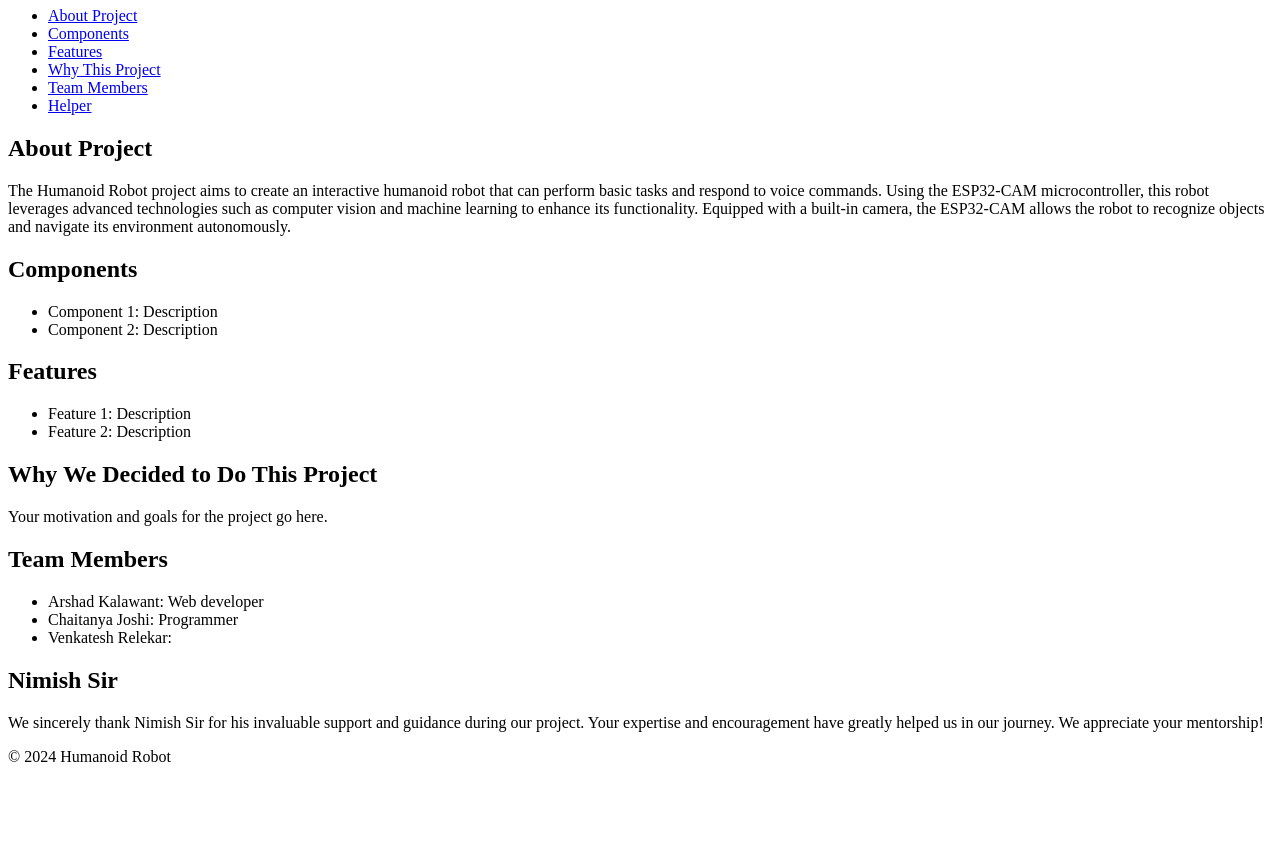
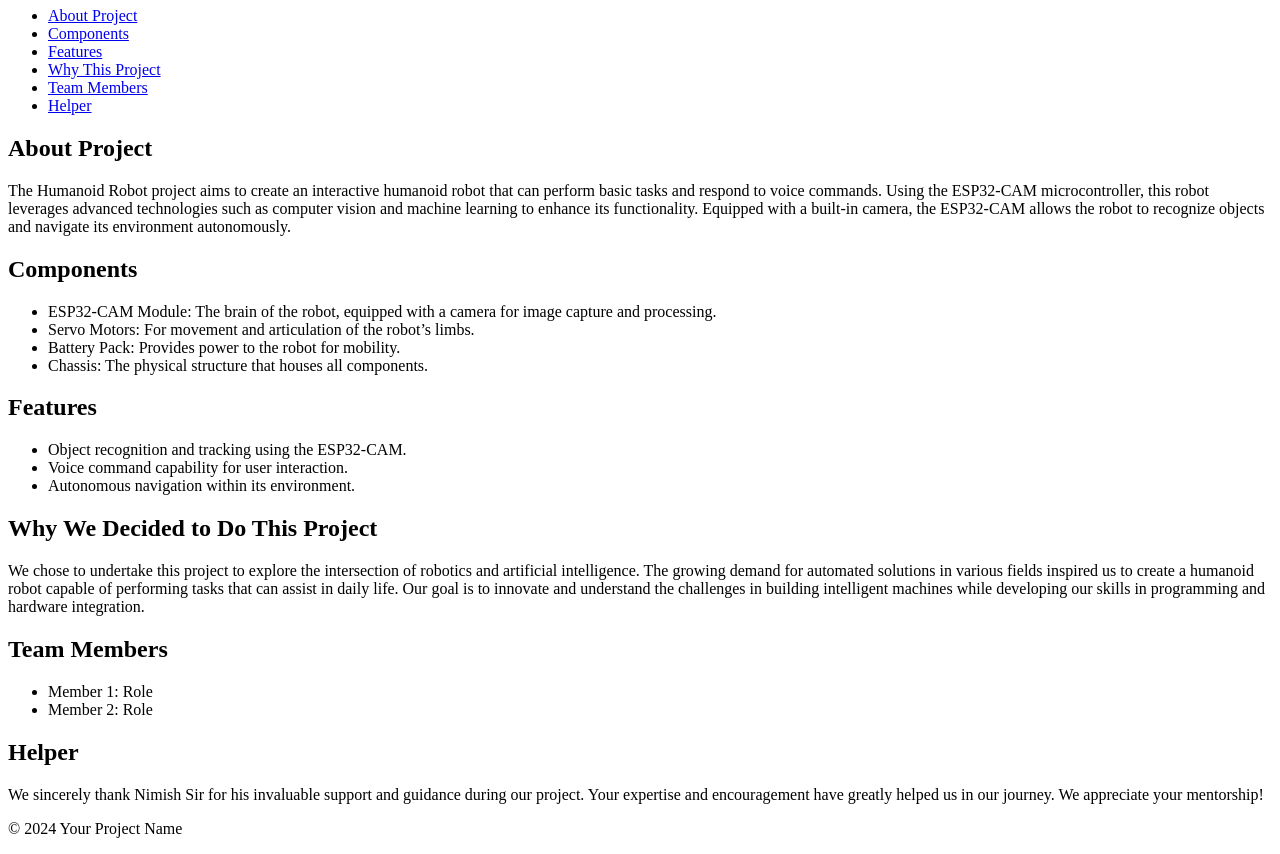
Before and after one commit to SCEuclid1015/Redox_, a plain HTML site: page index.html in a window 1280 px wide. Shown: the part 73-927 px from the top of the page. Before the commit the page ends 855 px from the top, so only its background shows below. Drawn offline with Linux system fonts and the light colour scheme.

Commit message:
Update index.html

```diff
--- a/index.html
+++ b/index.html
@@ -3,12 +3,12 @@
 <head>
     <meta charset="UTF-8">
     <meta name="viewport" content="width=device-width, initial-scale=1.0">
-    <link rel="stylesheet" href="styles.css">
-    <title>Your Project Title</title>
+    <link rel="stylesheet" href="styles.css"> <!-- Link to your CSS file -->
+    <title>Humanoid Robot Using ESP32-CAM</title> <!-- Project Title -->
 </head>
 <body>
     <header>
-        <h1 class="main-heading">Your Project Title</h1>
+        <h1 class="main-heading">Humanoid Robot Using ESP32-CAM</h1> <!-- Main heading -->
         <nav>
             <ul>
                 <li><a href="#about" class="button">About Project</a></li>
@@ -23,49 +23,53 @@
 
     <section id="about">
         <h2>About Project</h2>
-        <p>The Humanoid Robot project aims to create an interactive humanoid robot that can perform basic tasks and respond to voice commands. Using the ESP32-CAM microcontroller, this robot leverages advanced technologies such as computer vision and machine learning to enhance its functionality. Equipped with a built-in camera, the ESP32-CAM allows the robot to recognize objects and navigate its environment autonomously.</p>
+        <p>
+            The Humanoid Robot project aims to create an interactive humanoid robot that can perform basic tasks and respond to voice commands. Using the ESP32-CAM microcontroller, this robot leverages advanced technologies such as computer vision and machine learning to enhance its functionality. Equipped with a built-in camera, the ESP32-CAM allows the robot to recognize objects and navigate its environment autonomously.
+        </p>
     </section>
 
     <section id="components">
         <h2>Components</h2>
         <ul>
-            <li>Component 1: Description</li>
-            <li>Component 2: Description</li>
-            <!-- Add more components as needed -->
+            <li>ESP32-CAM Module: The brain of the robot, equipped with a camera for image capture and processing.</li>
+            <li>Servo Motors: For movement and articulation of the robot’s limbs.</li>
+            <li>Battery Pack: Provides power to the robot for mobility.</li>
+            <li>Chassis: The physical structure that houses all components.</li>
         </ul>
     </section>
 
     <section id="features">
         <h2>Features</h2>
         <ul>
-            <li>Feature 1: Description</li>
-            <li>Feature 2: Description</li>
-            <!-- Add more features as needed -->
+            <li>Object recognition and tracking using the ESP32-CAM.</li>
+            <li>Voice command capability for user interaction.</li>
+            <li>Autonomous navigation within its environment.</li>
         </ul>
     </section>
 
     <section id="why">
         <h2>Why We Decided to Do This Project</h2>
-        <p>Your motivation and goals for the project go here.</p>
+        <p>
+            We chose to undertake this project to explore the intersection of robotics and artificial intelligence. The growing demand for automated solutions in various fields inspired us to create a humanoid robot capable of performing tasks that can assist in daily life. Our goal is to innovate and understand the challenges in building intelligent machines while developing our skills in programming and hardware integration.
+        </p>
     </section>
 
     <section id="team">
         <h2>Team Members</h2>
         <ul>
-            <li>Arshad Kalawant: Web developer</li>
-            <li>Chaitanya Joshi: Programmer</li>
-            <li>Venkatesh Relekar: </li>
+            <li>Member 1: Role</li>
+            <li>Member 2: Role</li>
             <!-- Add more members as needed -->
         </ul>
     </section>
 
     <section id="helper">
-        <h2>Nimish Sir</h2>
+        <h2>Helper</h2>
         <p>We sincerely thank Nimish Sir for his invaluable support and guidance during our project. Your expertise and encouragement have greatly helped us in our journey. We appreciate your mentorship!</p>
     </section>
 
     <footer>
-        <p>&copy; 2024 Humanoid Robot</p>
+        <p>&copy; 2024 Your Project Name</p>
     </footer>
 </body>
 </html>
```
